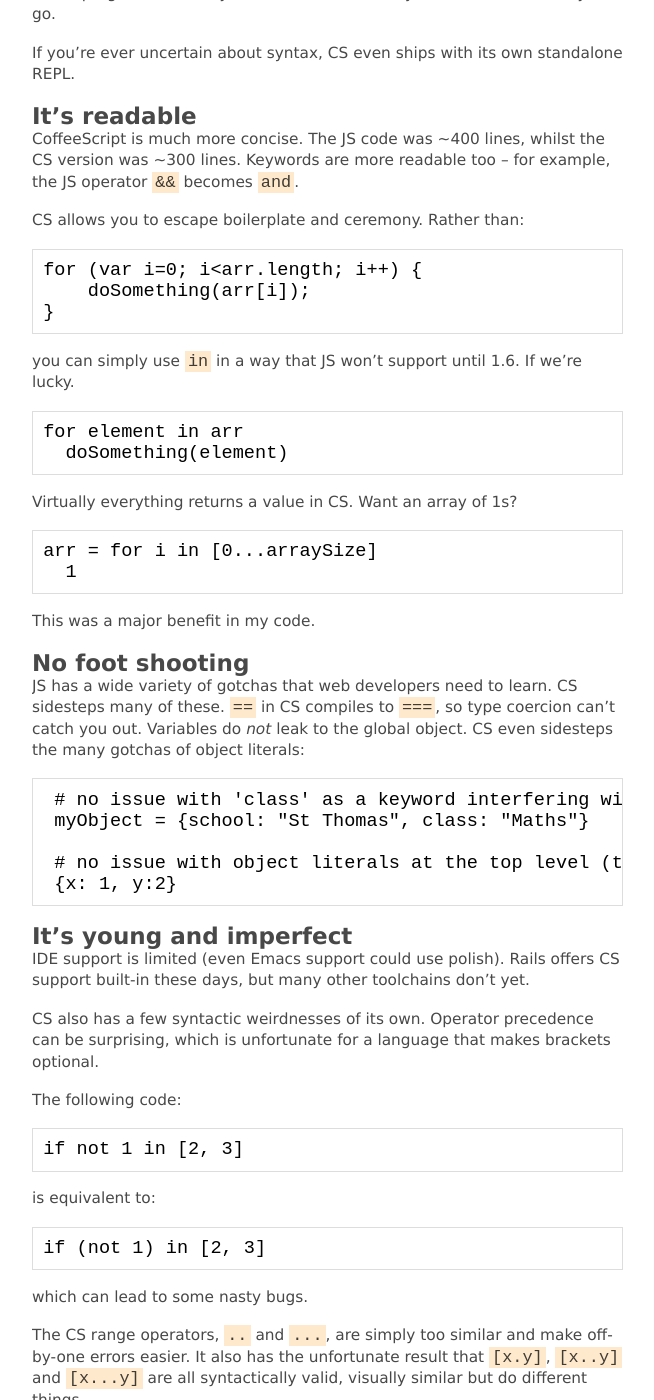
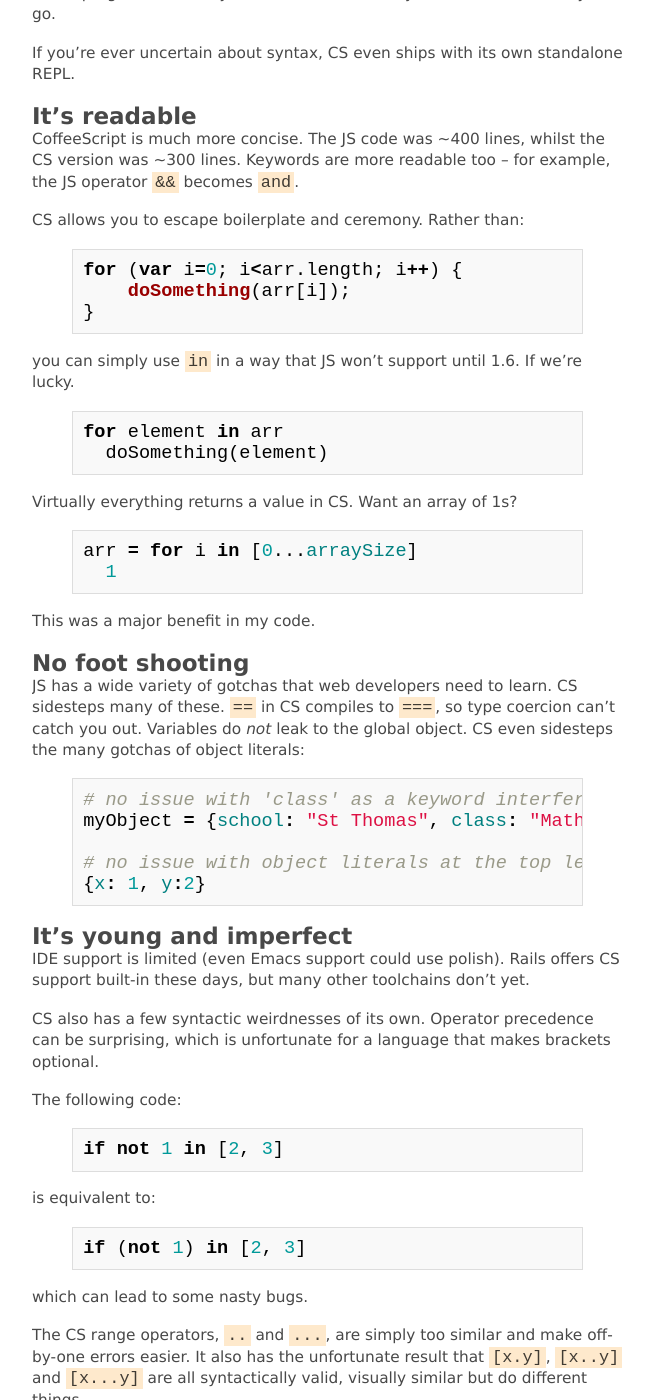
Before and after one commit to Wilfred/wilfred.github.com, a Jekyll site: the page built from _posts/2011-11-18-lessons-from-porting-to-coffeescript.markdown, in a window 1280 px wide and 1400 px high, scrolled down 562 px. Shown: the whole window, without its empty margins (439-1093 px from the left). Built offline with Jekyll 4.4.1, drawn with Linux system fonts in a browser that asks for light colours; some of the changed text lies outside the part shown.

Commit message:
adding crude syntax highlighting to coffeescript post

```diff
--- a/_posts/2011-11-18-lessons-from-porting-to-coffeescript.markdown
+++ b/_posts/2011-11-18-lessons-from-porting-to-coffeescript.markdown
@@ -35,20 +35,26 @@ whilst the CS version was ~300 lines. Keywords are more readable too
 
 CS allows you to escape boilerplate and ceremony. Rather than:
 
-    for (var i=0; i<arr.length; i++) {
-        doSomething(arr[i]);
-    }
+{% highlight javascript %}
+for (var i=0; i<arr.length; i++) {
+    doSomething(arr[i]);
+}
+{% endhighlight %}
 
 you can simply use `in` in a way that JS won't support until
 1.6. If we're lucky.
 
-    for element in arr
-      doSomething(element)
+{% highlight coffeescript %}
+for element in arr
+  doSomething(element)
+{% endhighlight %}
 
 Virtually everything returns a value in CS. Want an array of 1s?
 
-    arr = for i in [0...arraySize]
-      1
+{% highlight coffeescript %}
+arr = for i in [0...arraySize]
+  1
+{% endhighlight %}
 
 This was a major benefit in my code.
 
@@ -59,11 +65,13 @@ sidesteps many of these. `==` in CS compiles to `===`, so type
 coercion can't catch you out. Variables do *not* leak to the global
 object. CS even sidesteps the many gotchas of object literals:
 
-     # no issue with 'class' as a keyword interfering with key names
-     myObject = {school: "St Thomas", class: "Maths"}
+{% highlight coffeescript %}
+# no issue with 'class' as a keyword interfering with key names
+myObject = {school: "St Thomas", class: "Maths"}
 
-     # no issue with object literals at the top level (try this in firebug)
-     {x: 1, y:2}
+# no issue with object literals at the top level (try this in firebug)
+{x: 1, y:2}
+{% endhighlight %}
 
 ### It's young and imperfect
 
@@ -77,11 +85,15 @@ brackets optional.
 
 The following code:
 
-    if not 1 in [2, 3]
+{% highlight coffeescript %}
+if not 1 in [2, 3]
+{% endhighlight %}
 
 is equivalent to:
 
-    if (not 1) in [2, 3]
+{% highlight coffeescript %}
+if (not 1) in [2, 3]
+{% endhighlight %}
 
 which can lead to some nasty bugs.
 
@@ -93,13 +105,17 @@ similar but do different things.
 It's also tempting to go further with things that CS *should* do. I
 spend a lot of time chasing a bug of the form:
 
-    if foo.length < bar.length:
-      doSomething()
+{% highlight coffeescript %}
+if foo.length < bar.length:
+  doSomething()
+{% endhighlight %}
 
 which should have been:
 
-    if foo.length < bar.baz.length:
-       doSomething()
+{% highlight coffeescript %}
+if foo.length < bar.baz.length:
+   doSomething()
+{% endhighlight %}
 
 CS largely does not change the semantics of the language. This makes
 compiled code simpler, but holds back some of the [more interesting
```
